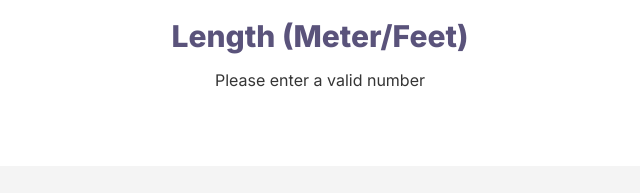
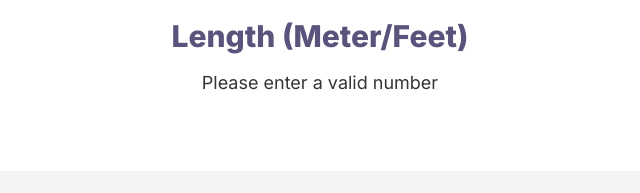
Before and after one commit to PreciousDipe/Unit_Converter, a plain HTML site: page index.html in a window 1280 px wide. Both pictures are taken after typing "Sample" into the empty fields and a click on the button "Convert". Shown: the part 573-766 px from the top of the page, 320-960 px from the left. Drawn offline with nearby package versions, Linux system fonts and the light colour scheme.

Commit message:
Update index.css

```diff
--- a/index.css
+++ b/index.css
@@ -87,10 +87,10 @@ h3 {
 
 p {
     font-weight: 400;
-    font-size: 16px;
+    font-size: 18px;
     color: #353535;
     text-align: center;
-    white-space: nowrap;
+    white-space: wrap;
 }
 
 /* Dark mode styles */
```
